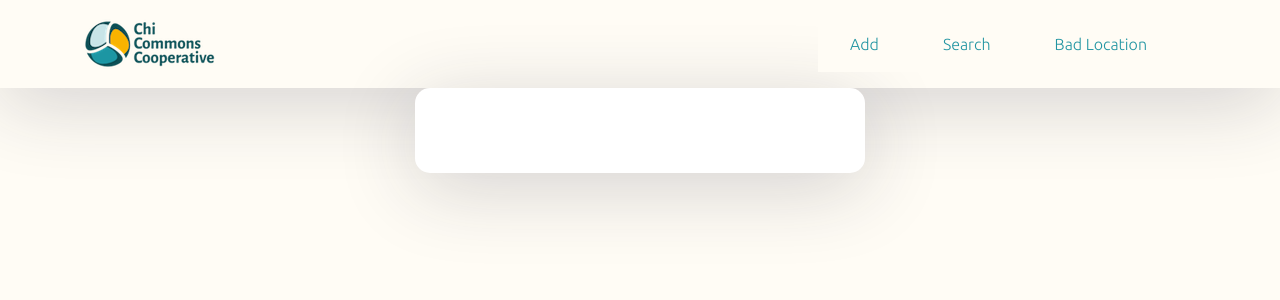
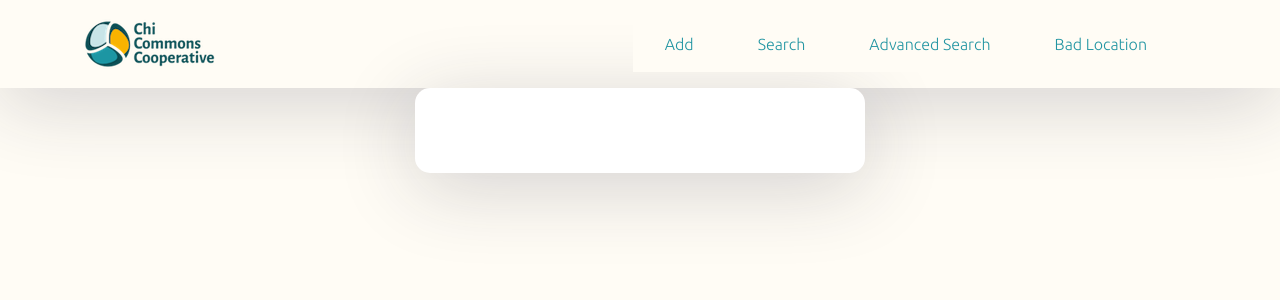
Before and after one commit to chicommons/maps, a React (Create React App) app in the folder client/: page / in a window 1280 px wide. Shown: the top 300 px of the page. Built offline with nearby package versions, Linux system fonts and the light colour scheme; no server answers.

Commit message:
Added advanced search to navigation bar

```diff
--- a/client/src/components/NavBar.js
+++ b/client/src/components/NavBar.js
@@ -51,6 +51,11 @@ class NavBar extends Component {
 					</NavLink>
 				</li>
 				<li className="nav-link">
+					<NavLink to="/advanced" className="nav-link">
+						Advanced Search
+					</NavLink>
+				</li>
+				<li className="nav-link">
 					<NavLink to="/nocoords" className="nav-link">
 						Bad Location
 					</NavLink>
@@ -68,6 +73,11 @@ class NavBar extends Component {
 				<li className="nav-link">
 					<NavLink to="/search" className="nav-link">
 						Search
+					</NavLink>
+				</li>
+				<li className="nav-link">
+					<NavLink to="/advanced" className="nav-link">
+						Advanced Search
 					</NavLink>
 				</li>
 				<li className="nav-link">
```
